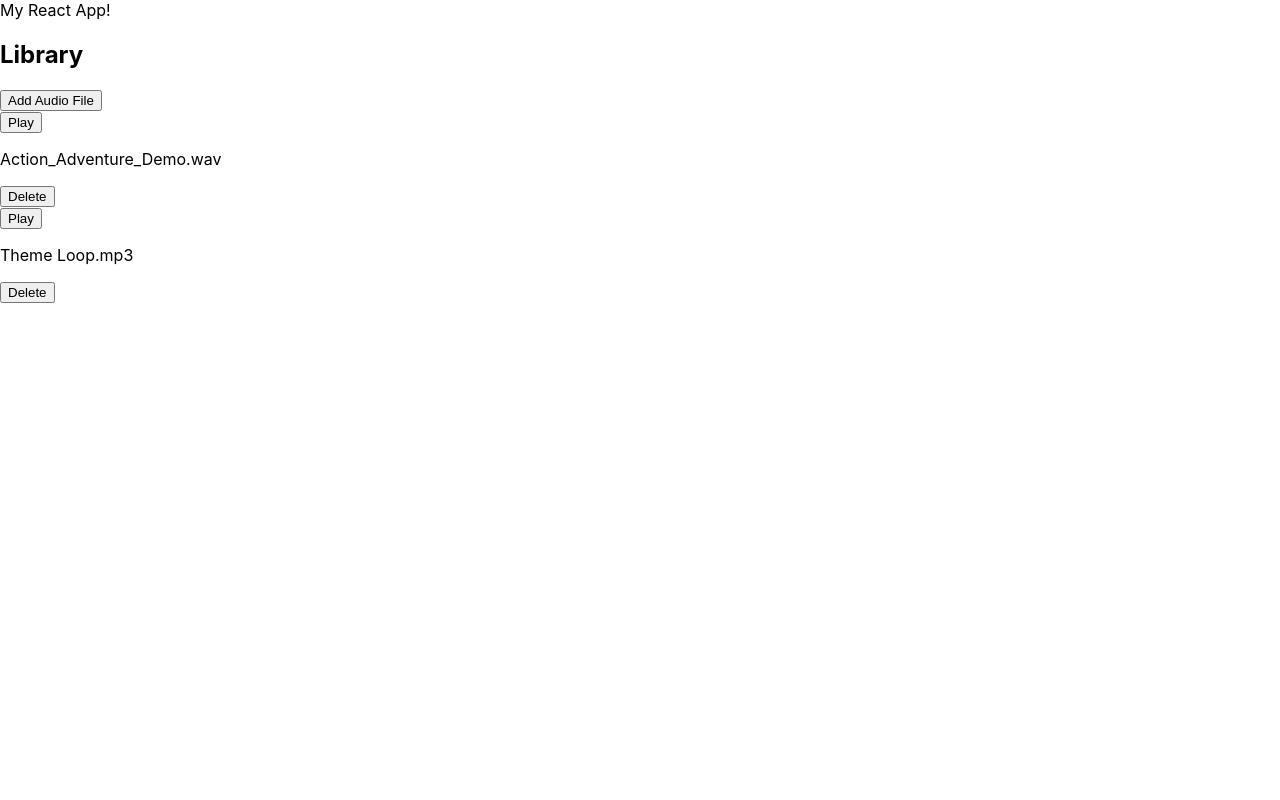
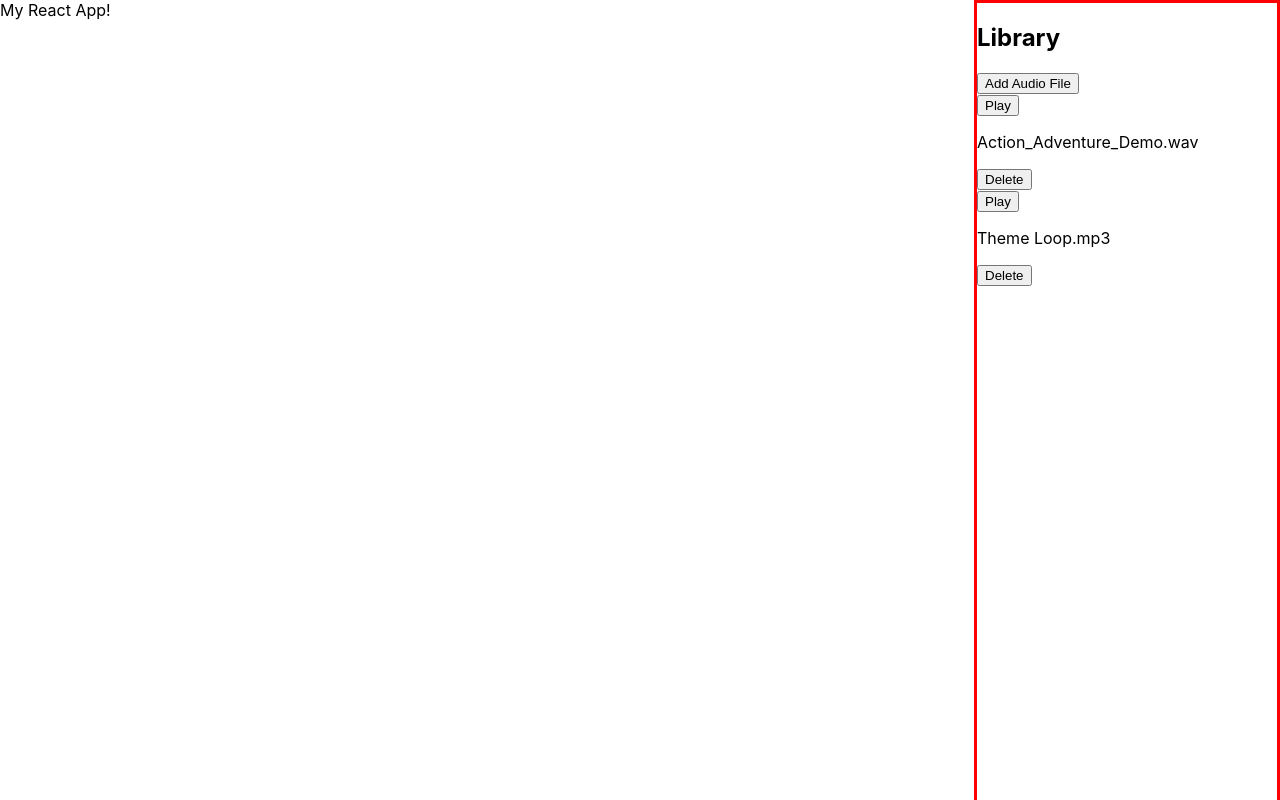
Before and after one commit to lkcina/qsound, a React (Create React App) app: page / in a window 1280 px wide. Built offline with nearby package versions, Linux system fonts and the light colour scheme.

Commit message:
start css styling

```diff
--- a/src/App.css
+++ b/src/App.css
@@ -1,38 +1,15 @@
-.App {
-  text-align: center;
+root {
+  font-size: 10px;
+  box-sizing: border-box;
+  padding: 0;
+  margin: 0;
 }
 
-.App-logo {
-  height: 40vmin;
-  pointer-events: none;
+#library {
+  width: 300px;
+  height: 100%;
+  position: fixed;
+  right: 0;
+  top: 0;
+  border: 3px solid red;
 }
-
-@media (prefers-reduced-motion: no-preference) {
-  .App-logo {
-    animation: App-logo-spin infinite 20s linear;
-  }
-}
-
-.App-header {
-  background-color: #282c34;
-  min-height: 100vh;
-  display: flex;
-  flex-direction: column;
-  align-items: center;
-  justify-content: center;
-  font-size: calc(10px + 2vmin);
-  color: white;
-}
-
-.App-link {
-  color: #61dafb;
-}
-
-@keyframes App-logo-spin {
-  from {
-    transform: rotate(0deg);
-  }
-  to {
-    transform: rotate(360deg);
-  }
-}
```
